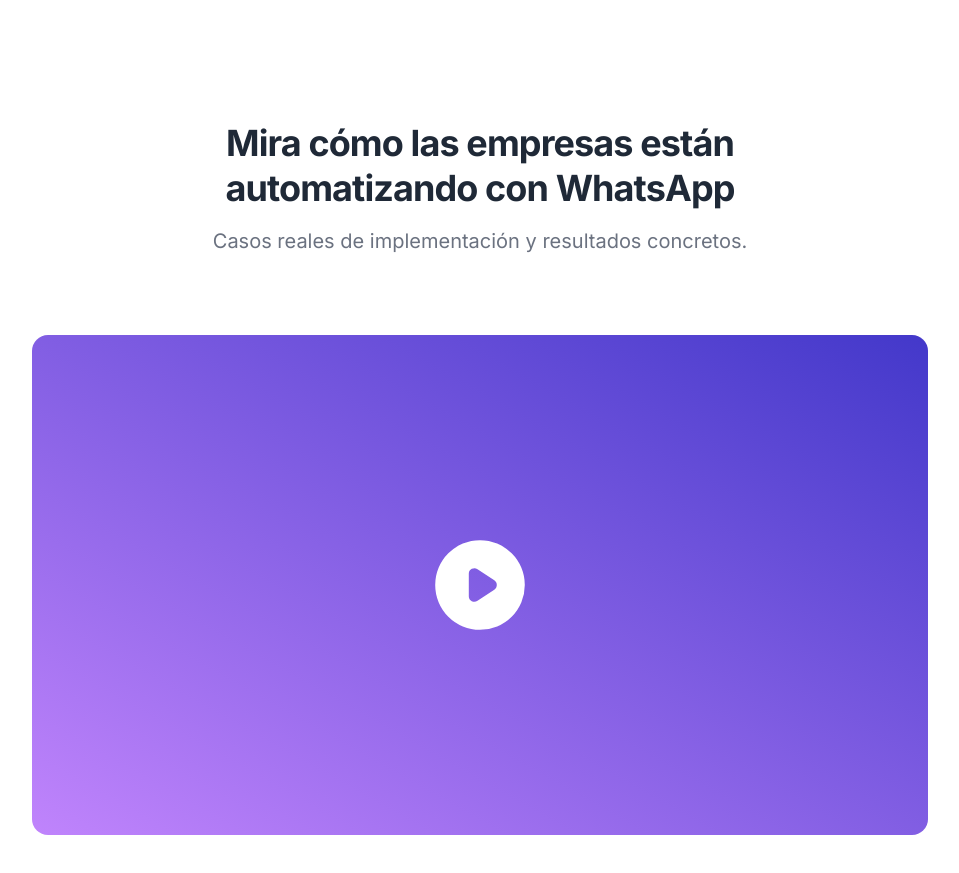
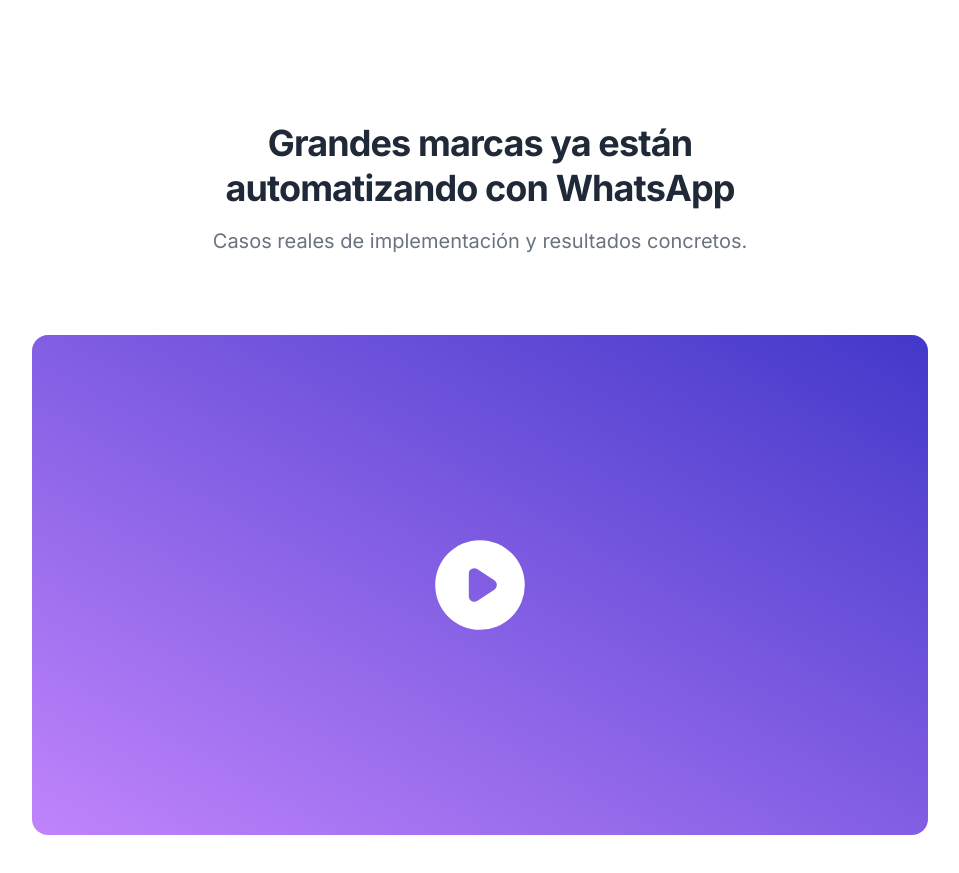
Before and after one commit to emiperaltaok/syncro-landing, a Next.js app: page / in a window 1280 px wide. Shown: the part 1740-2613 px from the top of the page, without its empty margins (160-1119 px from the left). Built offline with nearby package versions, Linux system fonts and the light colour scheme.

Commit message:
titutlo de video

```diff
--- a/src/app/page.tsx
+++ b/src/app/page.tsx
@@ -18,7 +18,7 @@ export default function Home() {
 
       <SectionTitle
         preTitle=""
-        title="Mira cómo las empresas están automatizando con WhatsApp"
+        title="Grandes marcas ya están automatizando con WhatsApp"
       >
         Casos reales de implementación y resultados concretos.
 
```
